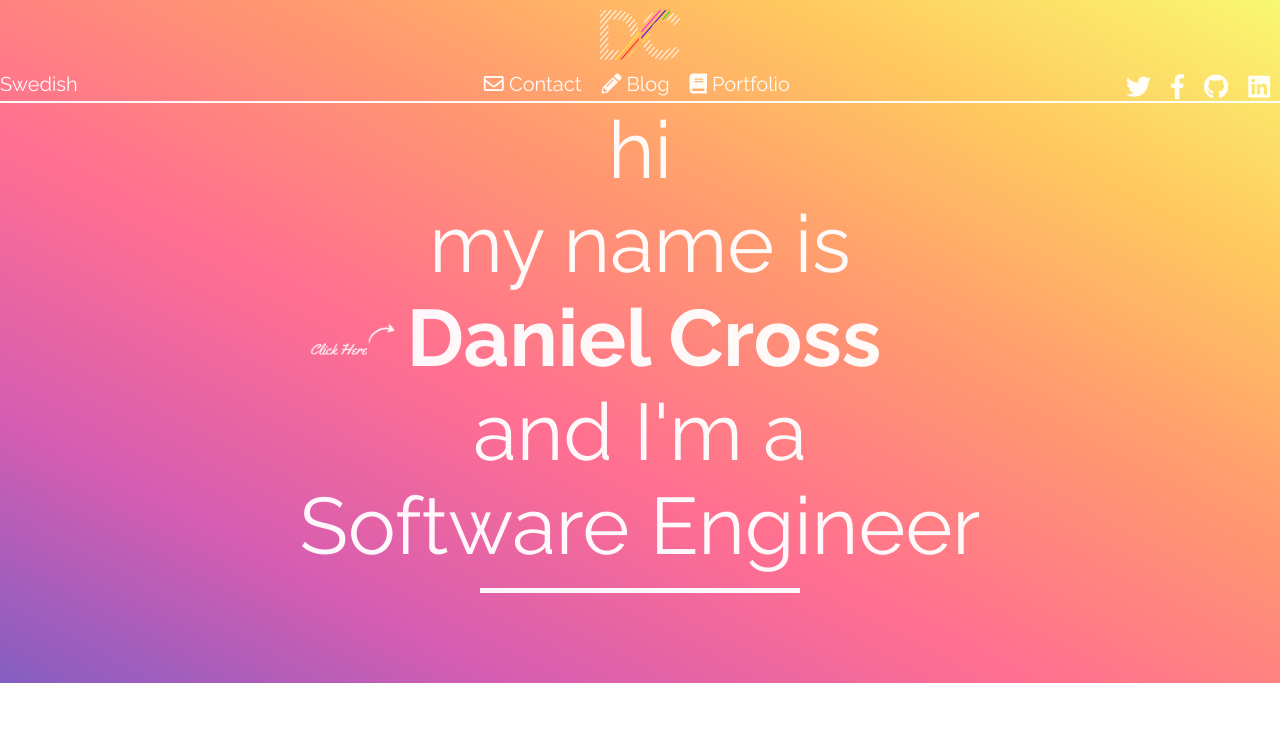
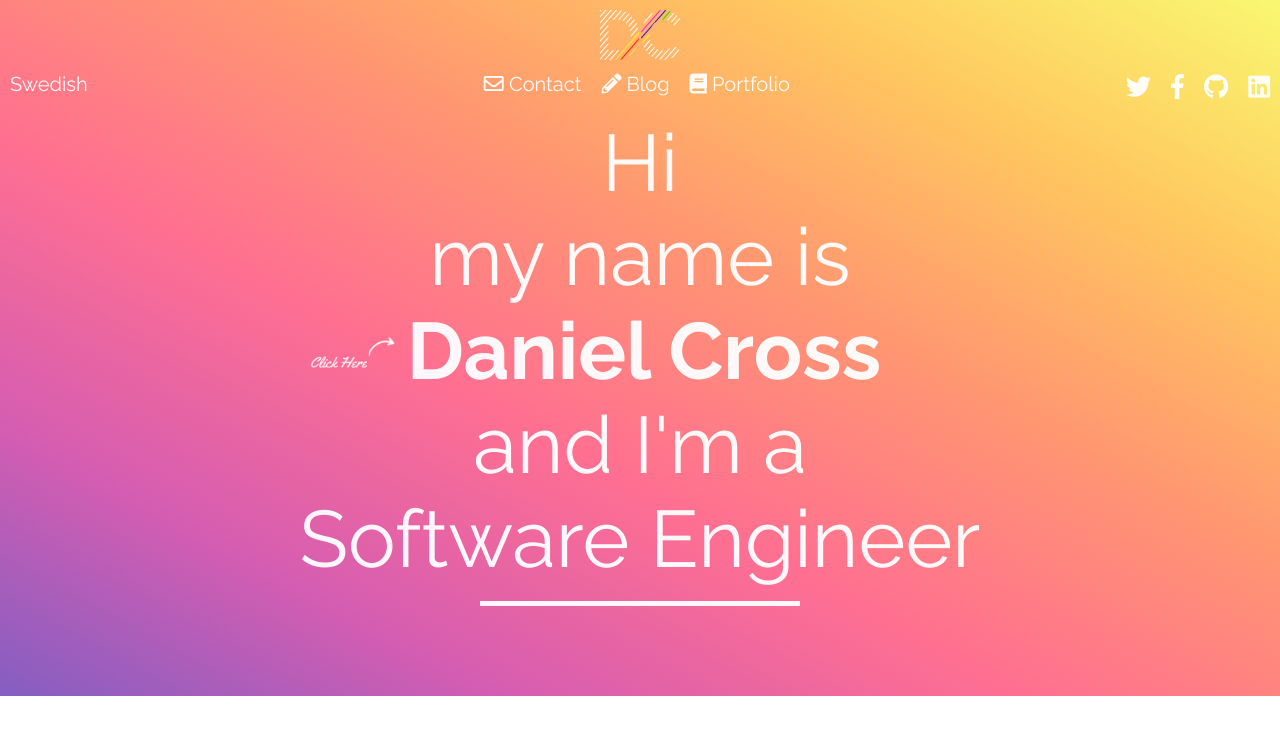
Before and after one commit to Daniel-Cross/Portfolio, a React (Create React App) app: page /about in a window 1280 px wide. Shown: the top 734 px of the page. Built offline with nearby package versions, Linux system fonts and the light colour scheme.

Commit message:
removed navbar line

```diff
--- a/package.json
+++ b/package.json
@@ -4,6 +4,10 @@
   "private": true,
   "dependencies": {
     "bootstrap": "^4.1.3",
+    "gatsby-plugin-catch-links": "^1.0.24",
+    "gatsby-plugin-react-helmet": "^2.0.11",
+    "gatsby-source-filesystem": "^1.5.39",
+    "gatsby-transformer-remark": "^1.7.44",
     "react": "^16.4.2",
     "react-dom": "^16.4.2",
     "react-router-dom": "^4.3.1",
--- a/src/components/About.js
+++ b/src/components/About.js
@@ -27,7 +27,7 @@ class About extends Component {
             <Route exact path="/info/" component={Info} />
             <Route exact path="/info/sv" component={InfoSv} />
             <div className="content">
-              hi
+              Hi
               <br />
               my name is
               <br />
--- a/src/styles/About.css
+++ b/src/styles/About.css
@@ -13,7 +13,8 @@
 
 .content {
   font-size: 80px;
-  margin-top: 0px;
+  margin-top: 20px;
+  text-align: center;
 }
 
 .name {
--- a/src/styles/Navbar.css
+++ b/src/styles/Navbar.css
@@ -1,7 +1,6 @@
 .Navbar {
   color: white;
   text-align: center;
-  border-bottom: 2px solid white;
   animation: fadein 5s;
   -moz-animation: fadein 5s;
   /* Firefox */
@@ -23,7 +22,7 @@
 
 .nav-buttons {
   text-align: center;
-  margin: 0 0 0 80px;
+  margin: 0 0 0 70px;
 }
 
 .logo {
@@ -92,6 +91,7 @@
   text-decoration: none;
   color: white;
   float: left;
+  margin-left: 10px;
 }
 
 .translate:hover {
```
Also changed, not shown: src/styles/Blog.css (added), 1 other file (tests, documents, lock files or other folders).
